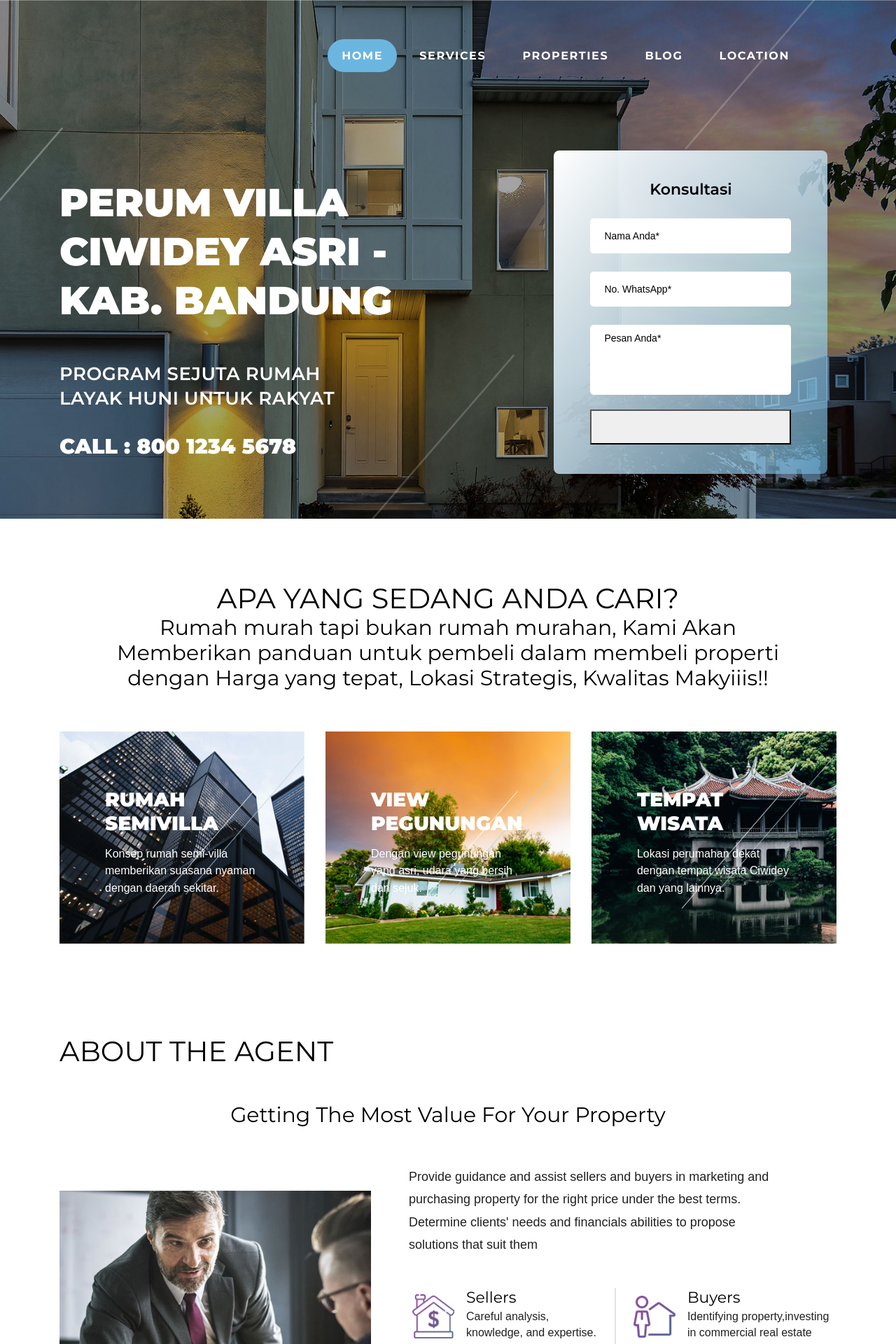
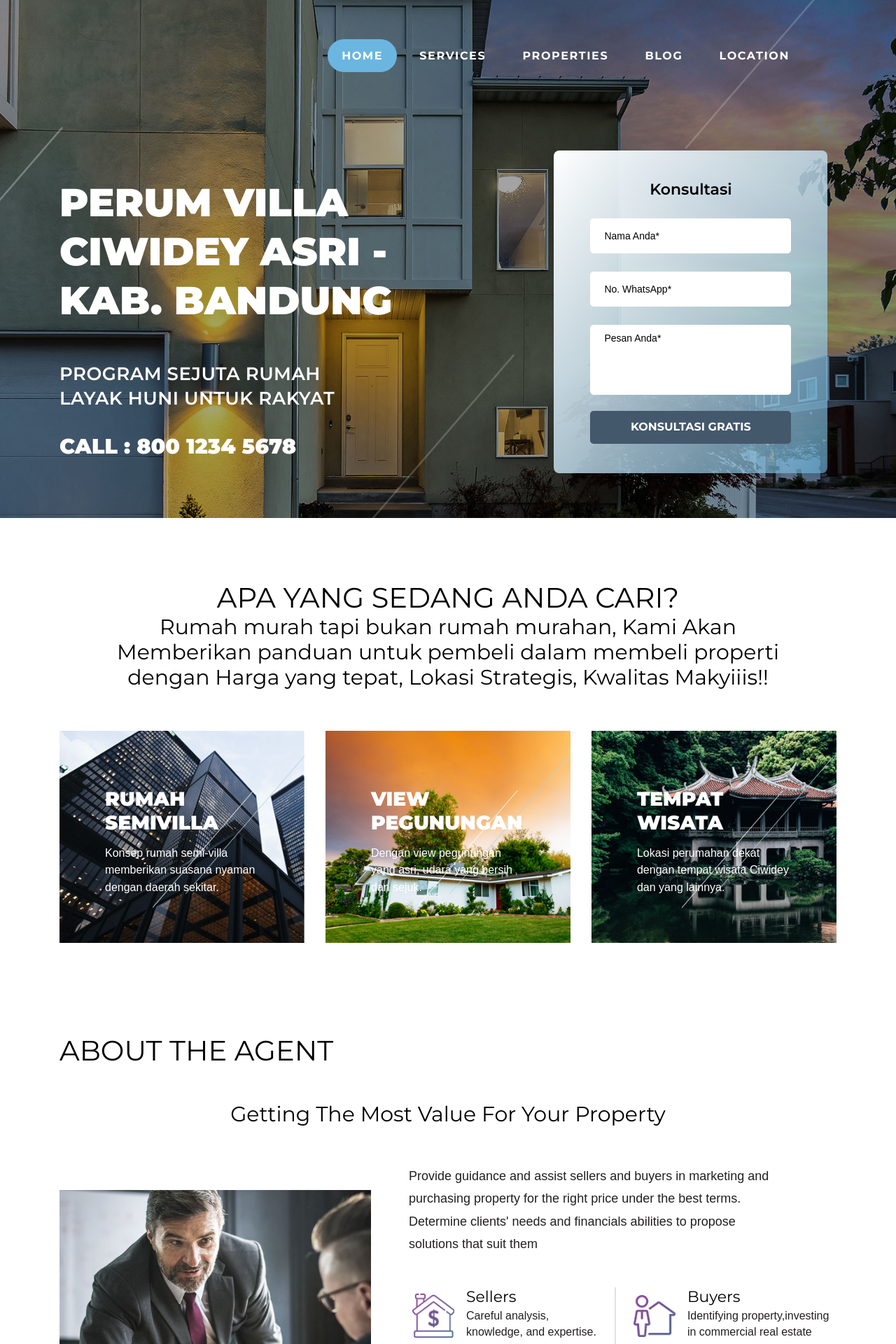
Before and after one commit to daffadevhosting/templaterealestate, a Jekyll site: the page built from index.html, in a window 1280 px wide. Shown: the top 1920 px of the page at 70% size. Built offline with Jekyll 4.4.1, drawn with Linux system fonts in a browser that asks for light colours; some web fonts are replaced; the list of posts is cut into pages by our own code.

Commit message:
Update hero-section.html

```diff
--- a/_includes/hero-section.html
+++ b/_includes/hero-section.html
@@ -36,7 +36,7 @@
 											<p><label><span class="wpcf7-form-control-wrap your-name"><input type="text" name="your-name" value="" size="40" class="nama wpcf7-form-control wpcf7-text wpcf7-validates-as-required" aria-required="true" aria-invalid="false" placeholder="Nama Anda*" /></span></label></p>
 											<p><label><span class="wpcf7-form-control-wrap your-email"><input type="number" name="No. Whatsapp" value="" size="40" class="nowhatsapp wpcf7-form-control wpcf7-text wpcf7-validates-as-required" aria-required="true" aria-invalid="false" placeholder="No. WhatsApp*" /></span></label></p>
 											<p><label><span class="wpcf7-form-control-wrap your-message"><textarea name="your-message" cols="40" rows="10" class="isi_pesan wpcf7-form-control wpcf7-textarea" aria-invalid="false" placeholder="Pesan Anda*"></textarea></span> </label></p>
-											<p><button type="button" value="Konsultasi Gratis" class="form-btn submit"></button></p>
+											<p><input value="Konsultasi Gratis" class="submit wpcf7-form-control wpcf7-submit" /></p>
 										</form>
 									</div>
 								</div>
```
